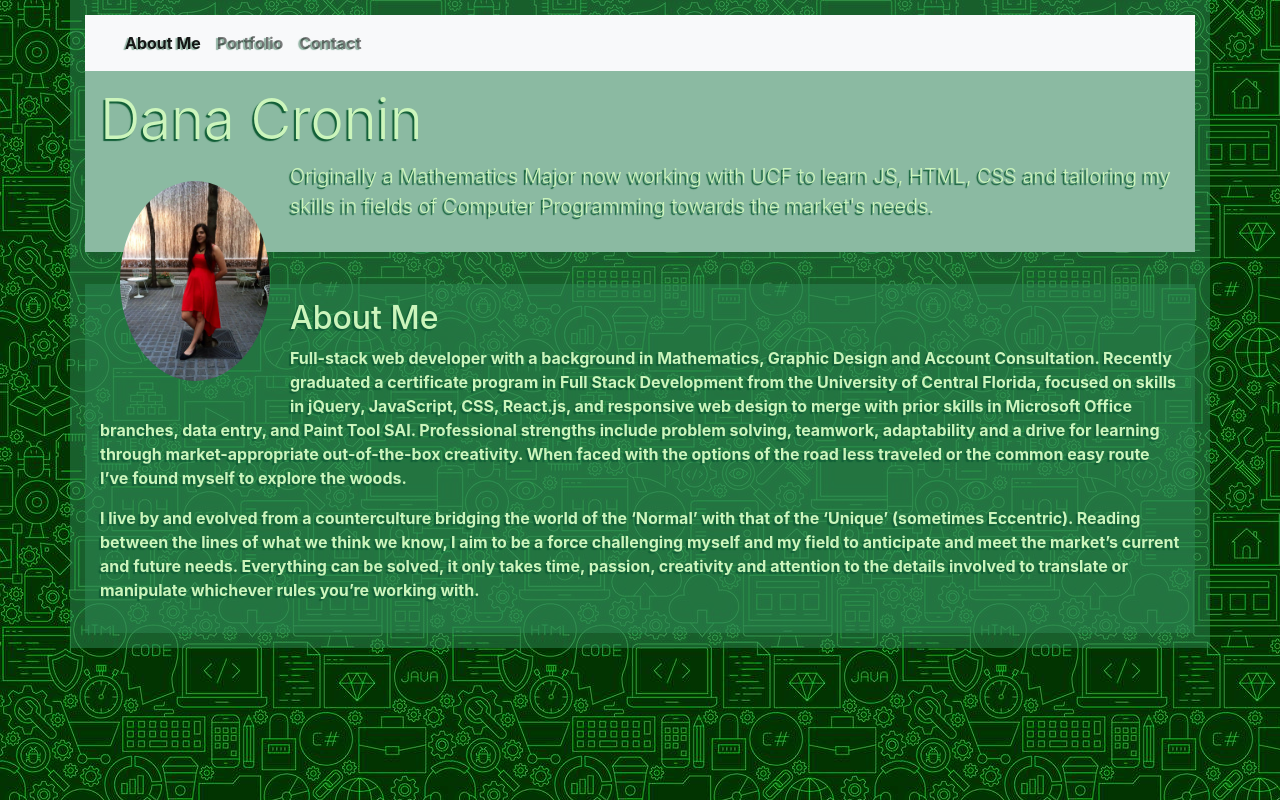
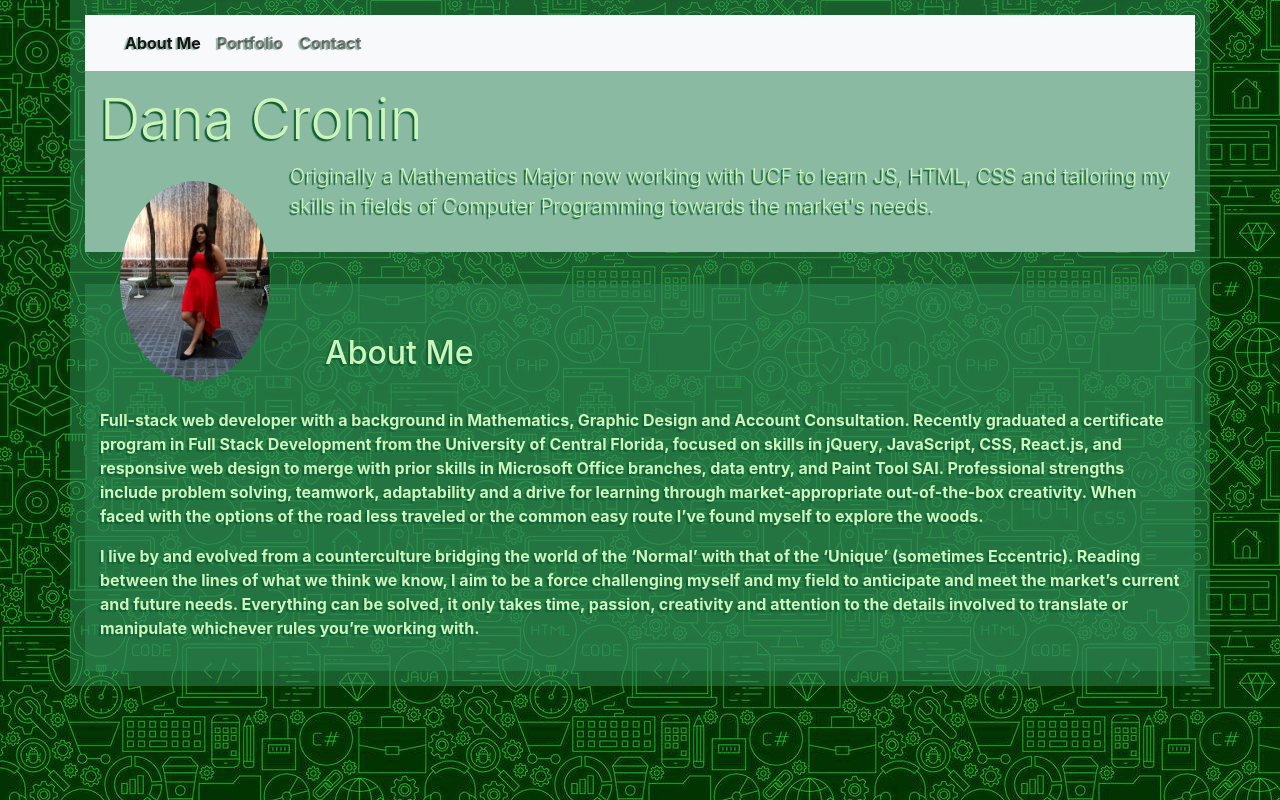
Before and after one commit to DECronin/decronin, a plain HTML site: page index.html in a window 1280 px wide. Drawn offline with nearby package versions, Linux system fonts and the light colour scheme.

Commit message:
h2 margin/padding?

```diff
--- a/style.css
+++ b/style.css
@@ -61,3 +61,6 @@ body{
   #portfolio-h2{
       margin-left: 100px;
   }
+  h2{
+      margin: 35px auto 35px 35px;
+  }
```
